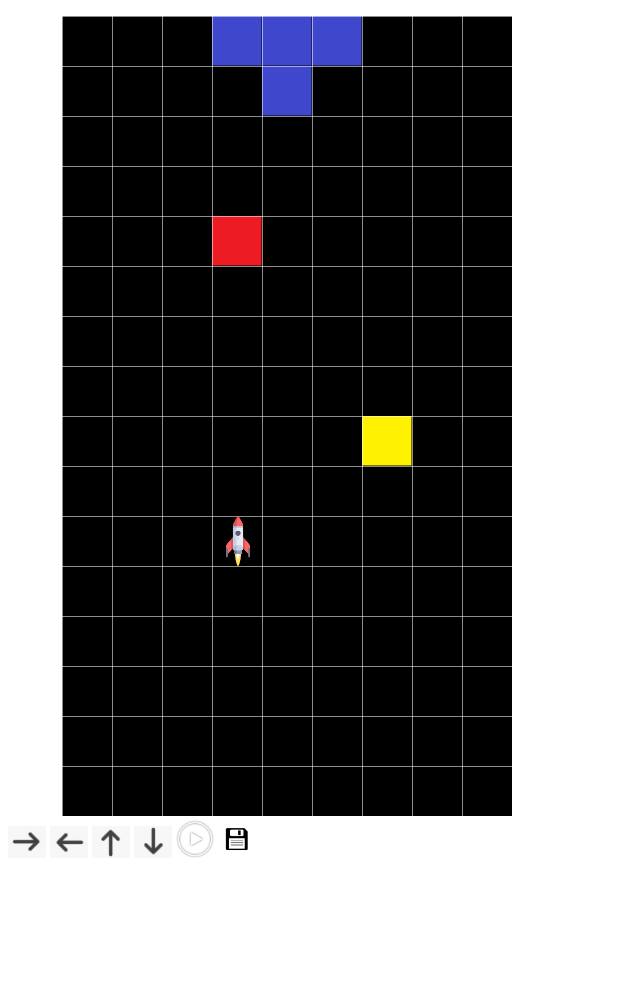
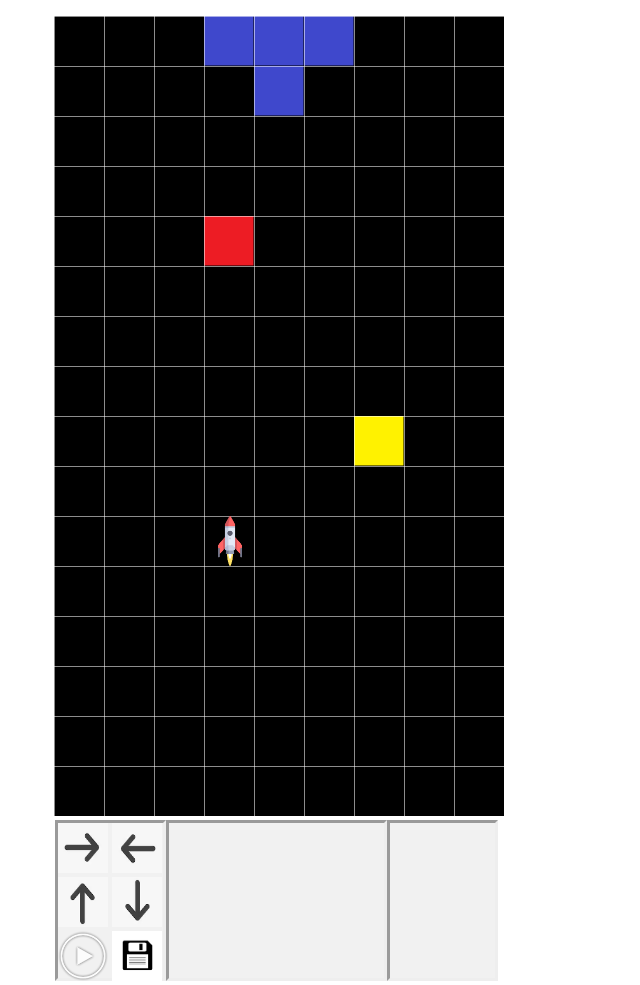
Before and after one commit to northp/IDM_Team4, a plain HTML site: page appv2.html in a window 1280 px wide. Shown: the whole page, without its empty margins (0-640 px from the left). Before the commit the page ends 870 px from the top, so only its background shows below. Drawn offline with nearby package versions, Linux system fonts and the light colour scheme.

Commit message:
Updated html and CSS to create placeholder grids for buttons, algorithm and saved function space

```diff
--- a/app.css
+++ b/app.css
@@ -1,17 +1,17 @@
-
+ body {
+     margin: auto;
+ }
 #right, #left, #up, #down, #run, #save {
-    max-width: 3%;
-    max-height: 3%;
+    /* max-width: 3%; */
+    /* max-height: 3%; */
+    height: 50px;
+    width: 50px;
 }
 
 .canvas {
     display:inline;
 }
 
-.algorithm {
-    display: inline;
-
-}
 
 #rocketman {
     position: relative;
@@ -19,4 +19,30 @@
     /* max-height: 2.5%; */
     left: 205px;
     bottom: 250px;
+
 }
+
+.arrows {
+    display: flex;
+}
+
+.arrows > #commands {
+    margin-left: 55px;
+    width: 105px;
+    height: 155px;
+}
+
+.arrows > .algorithm  {
+    width: 215px;
+    height: 155px;
+}
+
+.arrows > #functions {
+    width: 105px;
+    height: 155px;
+}
+
+#commands, .algorithm, #functions {
+    background-color: #f1f1f1;
+    border-style: inset;
+}
--- a/appv2.html
+++ b/appv2.html
@@ -22,19 +22,24 @@
     </canvas>
 </div>
 
-<div class="algorithm"></div>
-
 
 <div class="arrows">
-    <img id="right" src="right.png" alt = "Right arrow">
-    <img id="left" src="left.png" alt = "Left arrow">
-    <img id="up" src="up.png" alt = "Up arrow">
-    <img id="down" src="down.png" alt = "Down arrow">
-    <img id="run" src="play.png" alt = "Run button">
+    <div id="commands">
+        <div>
+            <img id="right" src="right.png" alt = "Right arrow">
+            <img id="left" src="left.png" alt = "Left arrow">
+            <img id="up" src="up.png" alt = "Up arrow">
+            <img id="down" src="down.png" alt = "Down arrow">
+            <img id="run" src="play.png" alt = "Run button">
+            <img id="save" src="save.png" alt = "Save button">
+        </div>
 
-    <img id="save" src="save.png" alt = "Save button">
+    </div>
+    <div class="algorithm"></div>
+    <div id="functions"></div>
 </div>
 
+<!-- <div class="algorithm"></div> -->
 
 </body>
 </html>
```
